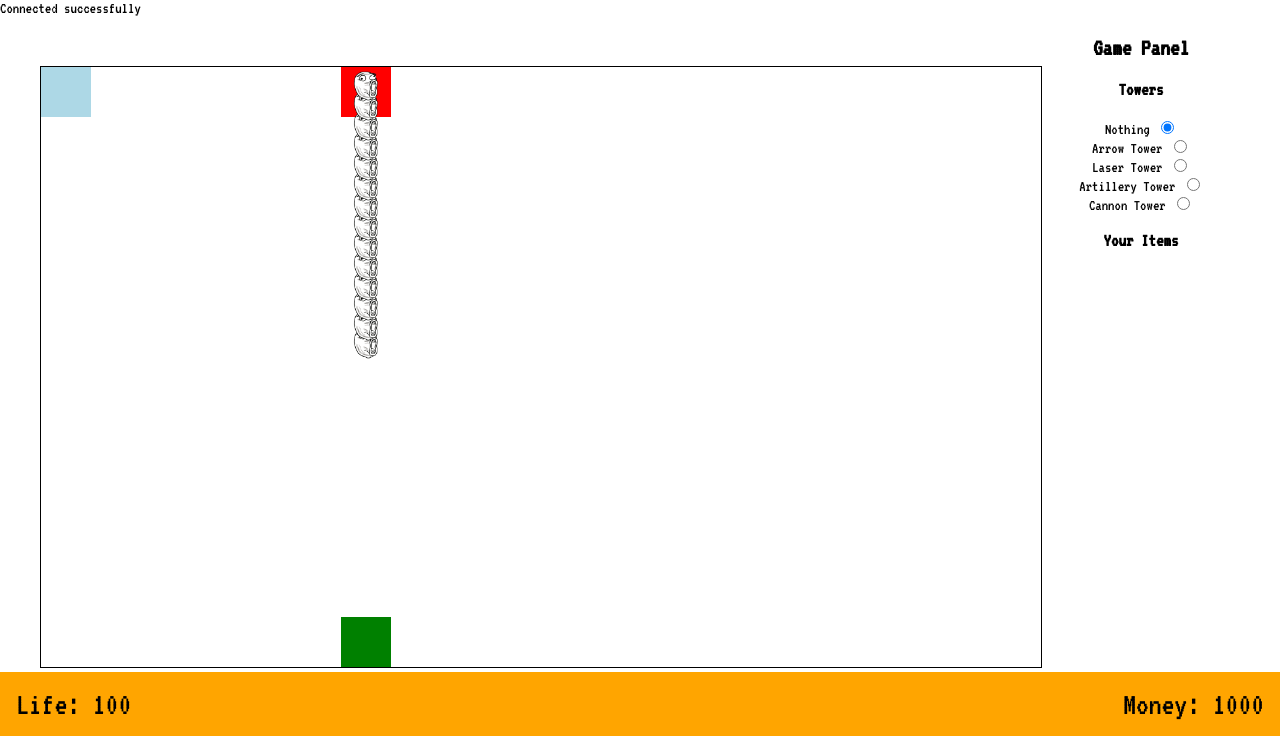
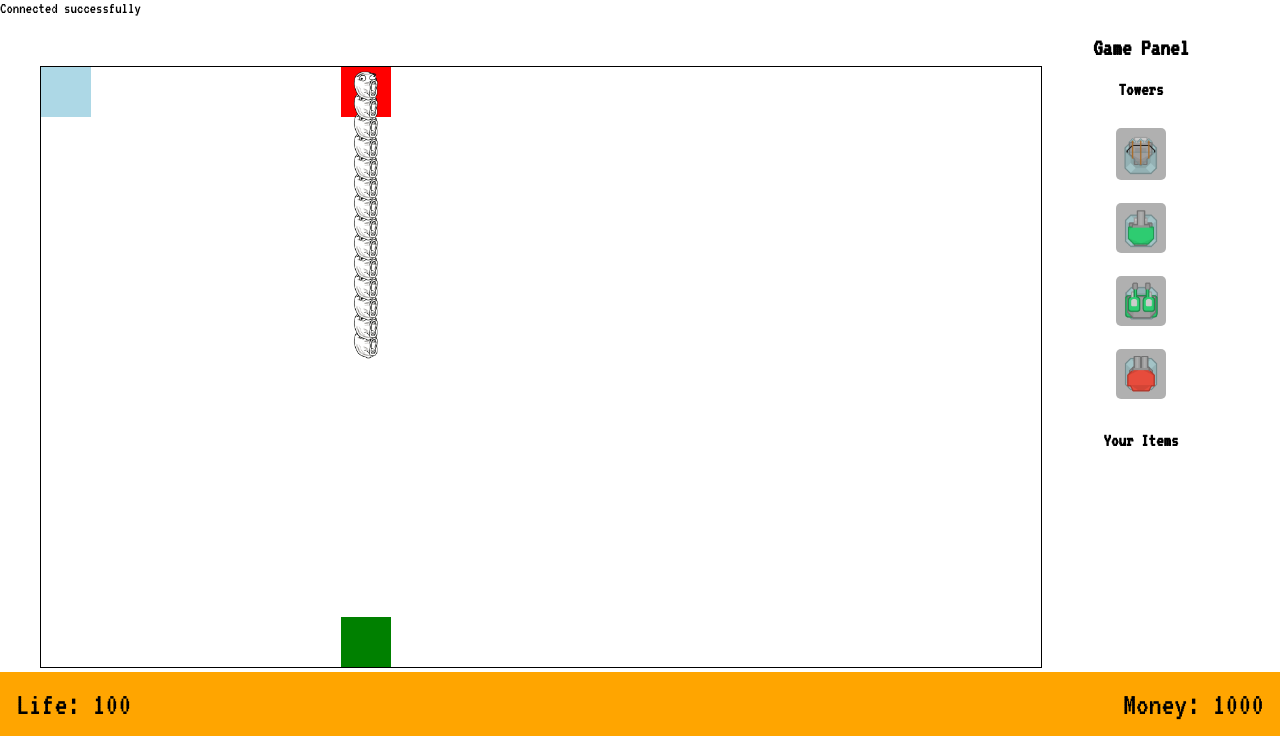
Before and after one commit to raygiang/tdgame, a PHP site: page /td.php in a window 1280 px wide. Shown: the part 64-800 px from the top of the page. Run offline with PHP 8.4, Linux system fonts and the light colour scheme.

Commit message:
updated tower radio buttons

```diff
--- a/inc/gamePanel.php
+++ b/inc/gamePanel.php
@@ -1,21 +1,19 @@
  <form id="game-panel" name="game_panel">
   <h2>Game Panel</h2>
   <div id="tower-select">
-    <h3>Towers</h3>
-    <label for="nothing">Nothing</label>
-    <input type="radio" id="nothing" name="tower_select" value="0" checked />
-    <br>
-    <label for="arrow-tower">Arrow Tower</label>
-    <input type="radio" id="arrow-tower" name="tower_select" value="1" />
-    <br>
-    <label for="laser-tower">Laser Tower</label>
-    <input type="radio" id="laser-tower" name="tower_select" value="2" />
-    <br>
-    <label for="artillery-tower">Artillery Tower</label>
-    <input type="radio" id="artillery-tower" name="tower_select" value="3" />
-    <br>
-    <label for="cannon-tower">Cannon Tower</label>
-    <input type="radio" id="cannon-tower" name="tower_select" value="4" />
+	<h3>Towers</h3>
+	<label for="arrow-tower"><img class="tower_img" src="images/siegeBallista.png" alt="Arrow Tower"/></label>
+	<input type="radio" id="arrow-tower" name="tower_select" value="1" />
+	<br />
+	<label for="laser-tower"><img class="tower_img" src="images/towerDefense__laser.png" alt="Laser Tower" /></label>
+	<input type="radio" id="laser-tower" name="tower_select" value="2" />
+	<br />
+	<label for="artillery-tower"><img class="tower_img" src="images/towerDefense_artillery.png" alt="Artillery Tower"/></label>
+	<input type="radio" id="artillery-tower" name="tower_select" value="3" />
+	<br />
+	<label for="cannon-tower"><img class="tower_img" src="images/towerDefense_cannon.png" alt="Canon Tower"/></label>
+	<input type="radio" id="cannon-tower" name="tower_select" value="4" />
+	<br />
     <button id="upgrade" type='button'>Upgrade Tower</button>
   </div>
   <div id="items">
--- a/td.css
+++ b/td.css
@@ -34,3 +34,38 @@ body {
 	margin-top: 50px;
 	border: 1px solid #000;
 }
+
+/*Tower Radio Buttons*/
+#tower-select input{
+	position: absolute;
+	left: -10000px;
+}
+
+#tower-select img{
+	width: 50px;
+	cursor: pointer;
+}
+
+.tower_img{
+  padding: 5px;
+  margin: 10px;
+  border-radius: 5px;
+  color: white;
+  background-color: #B0B0B0;
+  transition: all 0.5s;
+}
+
+.active{
+	background-color: grey;
+	border-radius: 50%;
+	animation: glow 2s infinite linear;
+}
+
+@keyframes glow{
+  0% , 100%{
+    box-shadow: 0 0 15px rgba(246, 185, 59, 0);
+  }
+  50%{
+    box-shadow: 0 0 35px rgba(246, 186, 59, .9);
+  }
+}
```
